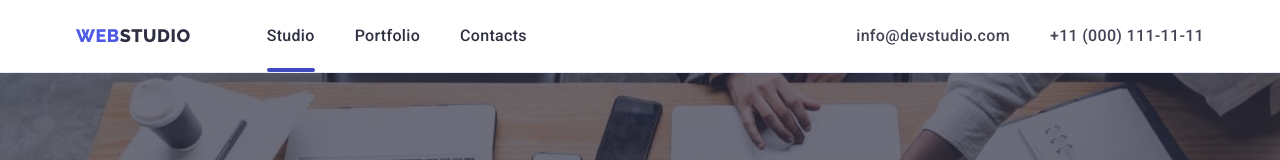
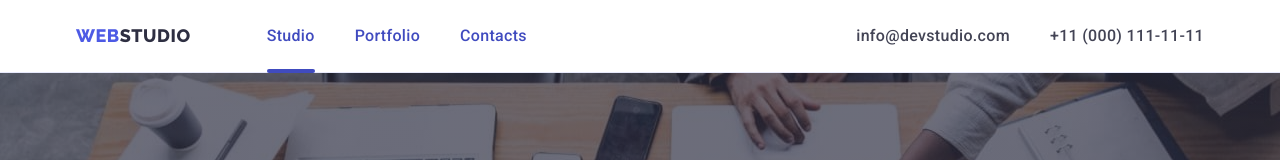
Before and after one commit to ShevchenkoSerhiy/hw-4, a plain HTML site: page index.html in a window 1280 px wide. Shown: the top 160 px of the page. Drawn offline with nearby package versions, Linux system fonts and the light colour scheme.

Commit message:
heder correct

```diff
--- a/css/styles.css
+++ b/css/styles.css
@@ -122,6 +122,8 @@ img {
 */
 .header {
   border-bottom: 1px solid #e7e9fc;
+  box-shadow: 0px 2px 1px rgba(46, 47, 66, 0.08),
+    0px 1px 1px rgba(46, 47, 66, 0.16), 0px 1px 6px rgba(46, 47, 66, 0.08);
 }
 .header-container {
   display: flex;
@@ -159,7 +161,7 @@ img {
   font-size: 16px;
   line-height: 1.5;
   letter-spacing: 0.02em;
-  color: var(--main-title-color);
+  color: #404bbf;
   padding: 24px 0;
   transition: color 250ms cubic-bezier(0.4, 0, 0.2, 1);
 }
@@ -175,6 +177,7 @@ img {
 
   background-color: #404bbf;
   border-radius: 2px;
+  bottom: -1px;
 }
 .header-link:hover,
 .header-link:focus {
```
